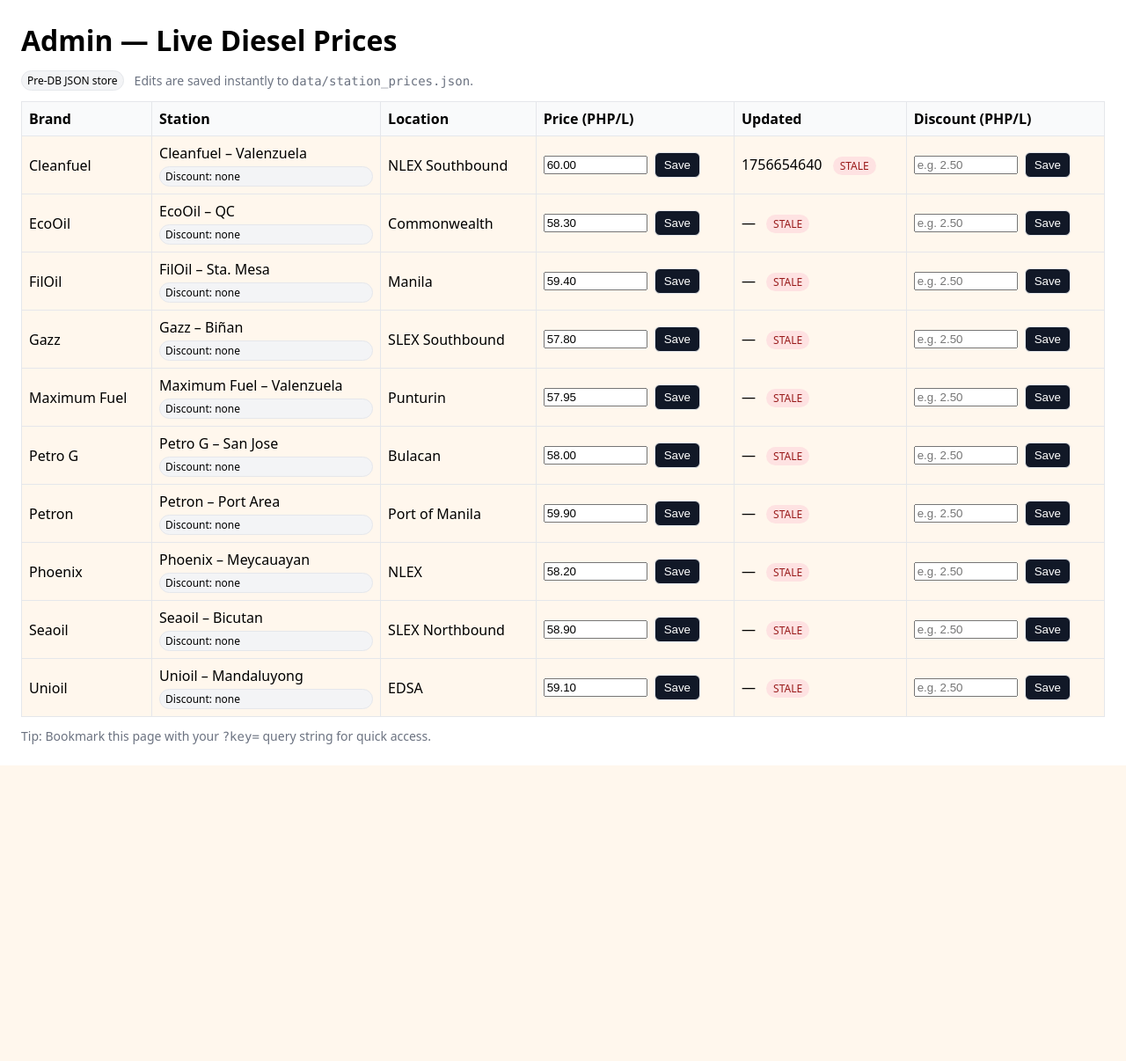
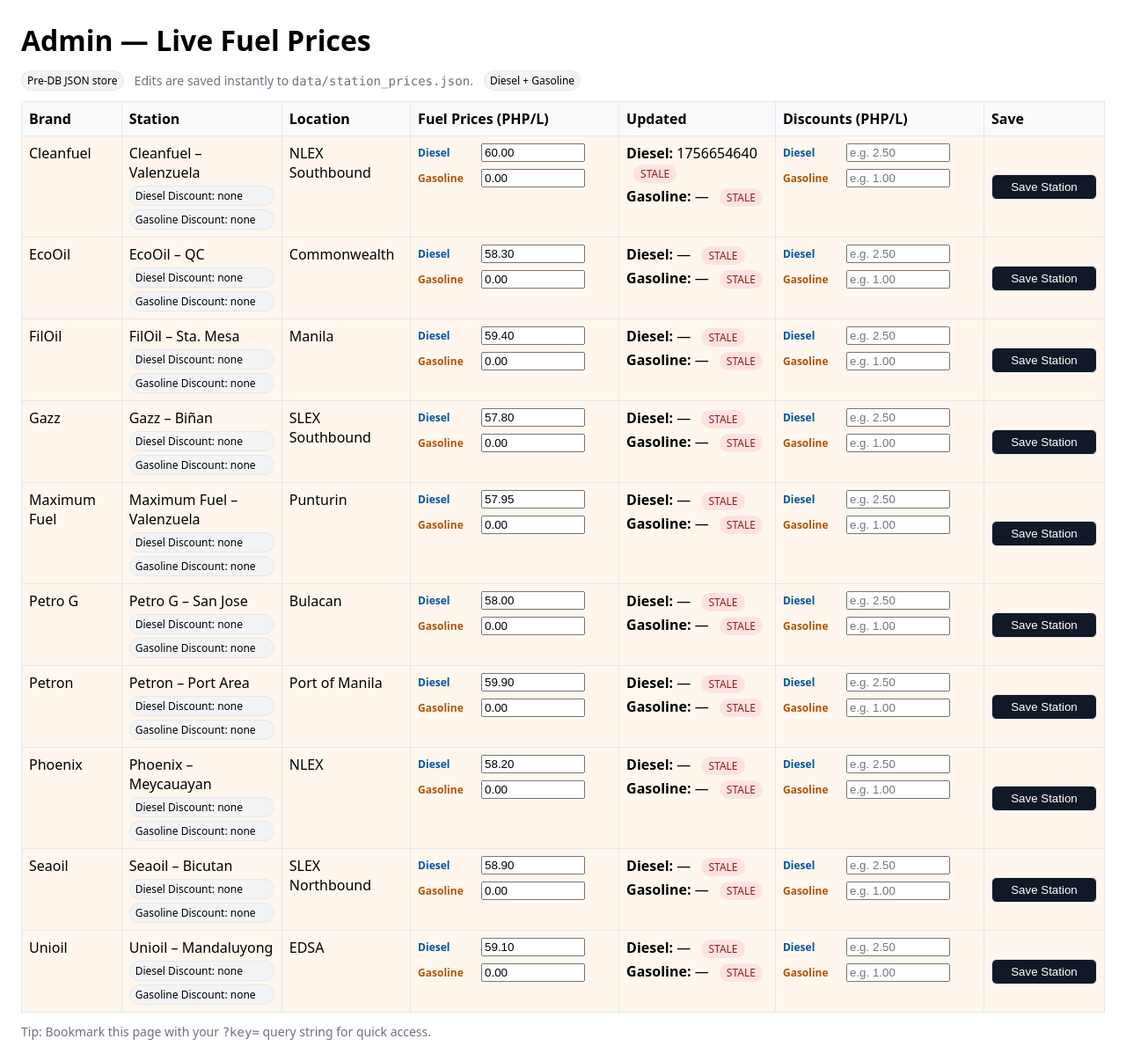
Before and after one commit to kayacohen/unifleet-v2-webapp, a Flask app: page /admin/prices?key=unifleet-admin in a window 1280 px wide. Shown: the whole page at 88% size. Before the commit the page ends 870 px from the top, so only its background shows below. Run offline with Flask 3, Linux system fonts and the light colour scheme.

Commit message:
stable: multi-fuel pricing + discounts + admin consolidation

```diff
--- a/main.py
+++ b/main.py
@@ -975,43 +975,71 @@ discount_store = DiscountStore()
 def admin_prices():
     if not _check_admin_key(request):
         return abort(403)
+
     stations = price_store.list_stations()
     stations = sorted(stations, key=lambda s: (s.get("brand",""), s.get("name","")))
     discounts = discount_store.get_all()
+
     return render_template("admin_prices.html", stations=stations, discounts=discounts)
+
 
 @app.route("/admin/prices/update", methods=["POST"])
 def admin_prices_update():
     if not _check_admin_key(request):
         return jsonify({"ok": False, "error": "forbidden"}), 403
+
     try:
         payload = request.get_json(force=True) or {}
+
         station_id = str(payload.get("station_id", "")).strip()
+        fuel_type = str(payload.get("fuel_type", "diesel")).strip().lower()
         new_price = float(payload.get("price", 0))
 
+        if fuel_type not in ("diesel", "gasoline"):
+            fuel_type = "diesel"
+
         before = price_store.get_station(station_id) or {}
-        old_price = before.get("price_php_per_liter")
+        before_fuel_prices = before.get("fuel_prices") or {}
+        before_fuel_info = before_fuel_prices.get(fuel_type) or {}
 
-        updated = price_store.set_price(station_id, new_price)
+        if fuel_type == "diesel":
+            old_price = before_fuel_info.get("price_php_per_liter", before.get("price_php_per_liter"))
+        else:
+            old_price = before_fuel_info.get("price_php_per_liter")
+
+        updated = price_store.set_fuel_price(station_id, fuel_type, new_price)
+
+        updated_fuel_prices = updated.get("fuel_prices") or {}
+        updated_fuel_info = updated_fuel_prices.get(fuel_type) or {}
+
+        updated_price = updated_fuel_info.get("price_php_per_liter")
+        updated_at = updated_fuel_info.get("updated_at")
 
         append_price_history(
             station_id=station_id,
             old_price=old_price,
-            new_price=updated["price_php_per_liter"],
-            updated_unix=updated["updated_at"]
+            new_price=updated_price,
+            updated_unix=updated_at
         )
 
         return jsonify({
             "ok": True,
             "station_id": station_id,
-            "price_php_per_liter": updated["price_php_per_liter"],
-            "updated_at": updated["updated_at"],
+            "fuel_type": fuel_type,
+            "price_php_per_liter": updated_price,
+            "updated_at": updated_at,
+
+            # Backward-compatible fields for existing frontend behavior
+            "diesel_price_php_per_liter": updated.get("price_php_per_liter"),
+            "diesel_updated_at": updated.get("updated_at"),
         })
+
     except KeyError as e:
         return jsonify({"ok": False, "error": str(e)}), 404
     except ValueError as e:
         return jsonify({"ok": False, "error": str(e)}), 400
-    except Exception:
+    except Exception as e:
+        print(f"⚠️ admin_prices_update error: {e}")
         return jsonify({"ok": False, "error": "server_error"}), 500
 
 # Read-only API for previews
@@ -1030,7 +1058,11 @@ def admin_discounts_update():
 
     key = request.args.get("key", "").strip()
     station = (request.form.get("station") or "").strip()
+    fuel_type = (request.form.get("fuel_type") or "").strip().lower()
     raw_value = (request.form.get("discount_per_liter") or "").strip()
+
+    if fuel_type not in ("diesel", "gasoline"):
+        fuel_type = None
 
     def _back():
         target = url_for("admin_prices")
@@ -1057,8 +1089,17 @@ def admin_discounts_update():
         return _back()
 
     try:
-        discount_store.set(station, value, actor="admin", reason="manual update")
-        flash(f"Saved discount {value:.2f} PHP/L for “{station}”.", "success")
+        discount_store.set(
+            station,
+            value,
+            actor="admin",
+            reason="manual update",
+            fuel_type=fuel_type
+        )
+
+        label = fuel_type.capitalize() if fuel_type else "Station"
+        flash(f"Saved {label} discount {value:.2f} PHP/L for “{station}”.", "success")
+
     except DiscountValueError as e:
         flash(str(e), "error")
     except Exception as e:
--- a/templates/admin_prices.html
+++ b/templates/admin_prices.html
@@ -3,16 +3,17 @@
 <html lang="en">
 <head>
   <meta charset="UTF-8">
-  <title>UniFleet — Admin: Live Prices</title>
+  <title>UniFleet — Admin: Live Fuel Prices</title>
   <meta name="viewport" content="width=device-width, initial-scale=1" />
   <style>
     body { font-family: system-ui, -apple-system, Segoe UI, Roboto, Arial, sans-serif; margin: 24px; }
     h1 { margin-bottom: 12px; }
     table { border-collapse: collapse; width: 100%; }
-    th, td { border: 1px solid #e5e7eb; padding: 8px; text-align: left; }
+    th, td { border: 1px solid #e5e7eb; padding: 8px; text-align: left; vertical-align: top; }
     th { background: #f9fafb; font-weight: 600; }
     tr:hover { background: #fcfcfc; }
     .price-input { width: 110px; }
+    .discount-input { width: 110px; }
     .btn { cursor: pointer; padding: 6px 10px; border: 1px solid #e5e7eb; border-radius: 6px; background: #111827; color: white; }
     .btn:disabled { background: #9ca3af; cursor: not-allowed; }
     .tag { font-size: 12px; padding: 2px 6px; border: 1px solid #e5e7eb; border-radius: 999px; background: #f3f4f6; }
@@ -21,31 +22,37 @@
     .muted { color: #6b7280; font-size: 14px; }
     .mono { font-family: ui-monospace, SFMono-Regular, Menlo, Monaco, Consolas, "Liberation Mono", monospace; }
 
-    /* stale indicators (existing) */
     .badge-stale {
       display: inline-block;
       padding: 2px 8px;
       border-radius: 9999px;
       font-size: 12px;
-      background: #FEE2E2; /* red-100 */
-      color: #991B1B;      /* red-800 */
+      background: #FEE2E2;
+      color: #991B1B;
       margin-left: 8px;
     }
+
     .stale-row {
-      background: #FFF7ED;  /* amber-50 */
+      background: #FFF7ED;
     }
 
-    /* discount UI helpers */
-    .discount-input { width: 110px; }
     .stack { display: flex; flex-direction: column; gap: 4px; }
     .badge { display: inline-block; padding: 2px 6px; border: 1px solid #e5e7eb; border-radius: 999px; background: #f3f4f6; font-size: 12px; }
+    .fuel-box { display: flex; flex-direction: column; gap: 8px; min-width: 220px; }
+    .fuel-row { display: flex; align-items: center; gap: 8px; flex-wrap: wrap; }
+    .fuel-label { font-size: 12px; font-weight: 700; color: #374151; min-width: 64px; }
+    .diesel-label { color: #0054a6; }
+    .gasoline-label { color: #b45309; }
+    .save-cell { text-align: center; vertical-align: middle; }
+    .save-station-btn { width: 120px; }
   </style>
 </head>
 <body>
-  <h1>Admin — Live Diesel Prices</h1>
+  <h1>Admin — Live Fuel Prices</h1>
   <div class="row" style="gap:12px; margin-bottom:12px;">
     <span class="tag">Pre-DB JSON store</span>
     <span class="muted">Edits are saved instantly to <span class="mono">data/station_prices.json</span>.</span>
+    <span class="tag">Diesel + Gasoline</span>
   </div>
 
   <table>
@@ -54,23 +61,49 @@
         <th>Brand</th>
         <th>Station</th>
         <th>Location</th>
-        <th>Price (PHP/L)</th>
+        <th>Fuel Prices (PHP/L)</th>
         <th>Updated</th>
-        <th>Discount (PHP/L)</th>
+        <th>Discounts (PHP/L)</th>
+        <th>Save</th>
       </tr>
     </thead>
     <tbody>
       {% for s in stations %}
-      {% set current_discount = (discounts.get(s.name) if discounts is defined and discounts else None) %}
-      <tr data-station-id="{{ s.id }}">
+      {% set diesel_info = (s.fuel_prices.diesel if s.fuel_prices is defined and s.fuel_prices and s.fuel_prices.diesel is defined else None) %}
+      {% set gasoline_info = (s.fuel_prices.gasoline if s.fuel_prices is defined and s.fuel_prices and s.fuel_prices.gasoline is defined else None) %}
+
+      {% set diesel_price = (diesel_info.price_php_per_liter if diesel_info else s.price_php_per_liter) %}
+      {% set gasoline_price = (gasoline_info.price_php_per_liter if gasoline_info else '') %}
+
+      {% set diesel_updated_at = (diesel_info.updated_at if diesel_info else s.updated_at) %}
+      {% set gasoline_updated_at = (gasoline_info.updated_at if gasoline_info else '') %}
+
+      {% set raw_discount = (discounts.get(s.name) if discounts is defined and discounts else None) %}
+      {% if raw_discount is mapping %}
+        {% set diesel_discount = raw_discount.get('diesel') %}
+        {% set gasoline_discount = raw_discount.get('gasoline') %}
+      {% else %}
+        {% set diesel_discount = raw_discount %}
+        {% set gasoline_discount = none %}
+      {% endif %}
+
+      <tr data-station-id="{{ s.id }}" data-station-name="{{ s.name }}">
         <td>{{ s.brand }}</td>
         <td>
           <div class="stack">
             <span>{{ s.name }}</span>
             <span class="badge">
-              Discount:
-              {% if current_discount is not none %}
-                {{ '%.2f'|format(current_discount) }} PHP/L
+              Diesel Discount:
+              {% if diesel_discount is not none %}
+                {{ '%.2f'|format(diesel_discount) }} PHP/L
+              {% else %}
+                none
+              {% endif %}
+            </span>
+            <span class="badge">
+              Gasoline Discount:
+              {% if gasoline_discount is not none %}
+                {{ '%.2f'|format(gasoline_discount) }} PHP/L
               {% else %}
                 none
               {% endif %}
@@ -79,32 +112,67 @@
         </td>
         <td>{{ s.location }}</td>
 
-        <!-- PRICE cell: input + Save button side-by-side -->
         <td>
-          <div class="row">
-            <input class="price-input" type="number" step="0.01" min="0.01" max="200"
-                   value="{{ '%.2f'|format(s.price_php_per_liter) }}" />
-            <button class="btn save-btn" type="button">Save</button>
+          <div class="fuel-box">
+            <div class="fuel-row">
+              <span class="fuel-label diesel-label">Diesel</span>
+              <input class="price-input diesel-price-input" type="number" step="0.01" min="0.01" max="200"
+                     value="{{ '%.2f'|format(diesel_price) }}" />
+            </div>
+
+            <div class="fuel-row">
+              <span class="fuel-label gasoline-label">Gasoline</span>
+              <input class="price-input gasoline-price-input" type="number" step="0.01" min="0.01" max="200"
+                     value="{% if gasoline_price not in [None, ''] %}{{ '%.2f'|format(gasoline_price) }}{% endif %}" />
+            </div>
           </div>
         </td>
 
         <td class="updated-at">
-          {% if s.updated_at and s.updated_at > 0 %}
-            {{ (s.updated_at * 1000) | datetimeformat if false else s.updated_at }}
+          <div class="stack">
+            <div>
+              <strong>Diesel:</strong>
+              <span class="diesel-updated-at">
+                {% if diesel_updated_at and diesel_updated_at > 0 %}
+                  {{ diesel_updated_at }}
                 {% else %}
                   —
                 {% endif %}
+              </span>
+            </div>
+            <div>
+              <strong>Gasoline:</strong>
+              <span class="gasoline-updated-at">
+                {% if gasoline_updated_at and gasoline_updated_at > 0 %}
+                  {{ gasoline_updated_at }}
+                {% else %}
+                  —
+                {% endif %}
+              </span>
+            </div>
+          </div>
         </td>
 
-        <!-- DISCOUNT cell: input + Save button (POST to discounts endpoint) -->
         <td>
-          <form action="{{ '/admin/discounts/update?key=' ~ (request.args.get('key') or '') }}" method="POST" class="row">
-            <input type="hidden" name="station" value="{{ s.name }}">
-            <input class="discount-input" type="number" step="0.01" min="0" name="discount_per_liter"
+          <div class="fuel-box">
+            <div class="fuel-row">
+              <span class="fuel-label diesel-label">Diesel</span>
+              <input class="discount-input diesel-discount-input" type="number" step="0.01" min="0"
                      placeholder="e.g. 2.50"
-                   value="{{ current_discount if current_discount is not none else '' }}" />
-            <button class="btn" type="submit">Save</button>
-          </form>
+                     value="{{ diesel_discount if diesel_discount is not none else '' }}" />
+            </div>
+
+            <div class="fuel-row">
+              <span class="fuel-label gasoline-label">Gasoline</span>
+              <input class="discount-input gasoline-discount-input" type="number" step="0.01" min="0"
+                     placeholder="e.g. 1.00"
+                     value="{{ gasoline_discount if gasoline_discount is not none else '' }}" />
+            </div>
+          </div>
+        </td>
+
+        <td class="save-cell">
+          <button class="btn save-station-btn" type="button">Save Station</button>
         </td>
       </tr>
       {% endfor %}
@@ -115,7 +183,6 @@
     Tip: Bookmark this page with your <span class="mono">?key=</span> query string for quick access.
   </p>
 
-  <!-- Flash payload (for toast bridge) -->
   <script id="flash-data" type="application/json">
     {{ get_flashed_messages(with_categories=true) | tojson }}
   </script>
@@ -123,7 +190,6 @@
   <div id="toast"></div>
 
   <script>
-    // Simple toast
     function toast(msg, ok=true) {
       const el = document.getElementById('toast');
       el.textContent = msg;
@@ -132,7 +198,6 @@
       setTimeout(() => el.style.opacity = 0, 1800);
     }
 
-    // Show any Flask flashes as toasts
     (function showFlashes() {
       try {
         const payload = document.getElementById('flash-data')?.textContent || '[]';
@@ -143,14 +208,11 @@
             toast(message, ok);
           });
         }
-      } catch (e) {
-        // ignore
-      }
+      } catch (e) {}
     })();
 
     const ADMIN_KEY = new URLSearchParams(location.search).get('key') || '';
 
-    // stale marking helpers (existing)
     const STALE_DAYS = 7;
     const NOW_SECS = () => Date.now() / 1000;
 
@@ -163,13 +225,15 @@
     }
 
     function markRowStaleIfNeeded(row) {
-      const cell = row.querySelector('.updated-at');
+      const dieselCell = row.querySelector('.diesel-updated-at');
+      const gasolineCell = row.querySelector('.gasoline-updated-at');
+
+      [dieselCell, gasolineCell].forEach(cell => {
         if (!cell) return;
         const raw = (cell.textContent || '').trim();
         const epoch = Number(raw);
-      clearStale(row, cell);
+        clearStale(null, cell);
 
-      // Never updated (—) or invalid -> stale
         if (!Number.isFinite(epoch) || epoch <= 0) {
           addStale(cell, row, 'Never updated');
           return;
@@ -179,6 +243,7 @@
         if (ageDays >= STALE_DAYS) {
           addStale(cell, row, `${Math.floor(ageDays)}d old`);
         }
+      });
     }
 
     function addStale(cell, row, titleText) {
@@ -190,34 +255,108 @@
       cell.appendChild(badge);
     }
 
-    // Initial pass on load
+    async function postJson(url, payload) {
+      const res = await fetch(url, {
+        method: 'POST',
+        headers: {'Content-Type': 'application/json'},
+        body: JSON.stringify(payload)
+      });
+      const data = await res.json();
+      if (!res.ok || !data.ok) {
+        throw new Error(data.error || 'Failed');
+      }
+      return data;
+    }
+
+    async function postForm(url, payload) {
+      const body = new URLSearchParams(payload);
+      const res = await fetch(url, {
+        method: 'POST',
+        headers: {'Content-Type': 'application/x-www-form-urlencoded'},
+        body: body.toString()
+      });
+
+      if (!res.ok) {
+        throw new Error('Failed');
+      }
+
+      return true;
+    }
+
     document.querySelectorAll('tbody tr').forEach(markRowStaleIfNeeded);
 
-    // PRICE Save handler (unchanged logic; button moved next to input)
-    document.querySelectorAll('.save-btn').forEach(btn => {
-      btn.addEventListener('click', async (e) => {
-        const row = e.target.closest('tr');
+    document.querySelectorAll('.save-station-btn').forEach(btn => {
+      btn.addEventListener('click', async () => {
+        const row = btn.closest('tr');
         const stationId = row.getAttribute('data-station-id');
-        const price = parseFloat(row.querySelector('.price-input').value);
-        const updatedCell = row.querySelector('.updated-at');
+        const stationName = row.getAttribute('data-station-name');
+
+        const dieselPrice = parseFloat(row.querySelector('.diesel-price-input').value);
+        const gasolinePrice = parseFloat(row.querySelector('.gasoline-price-input').value);
+        const dieselDiscount = parseFloat(row.querySelector('.diesel-discount-input').value);
+        const gasolineDiscount = parseFloat(row.querySelector('.gasoline-discount-input').value);
+
+        if (!Number.isFinite(dieselPrice) || dieselPrice <= 0) {
+          toast('Diesel price is required.', false);
+          return;
+        }
+
+        if (!Number.isFinite(gasolinePrice) || gasolinePrice <= 0) {
+          toast('Gasoline price is required.', false);
+          return;
+        }
+
+        if (!Number.isFinite(dieselDiscount) || dieselDiscount < 0) {
+          toast('Diesel discount is required. Use 0 if no discount.', false);
+          return;
+        }
+
+        if (!Number.isFinite(gasolineDiscount) || gasolineDiscount < 0) {
+          toast('Gasoline discount is required. Use 0 if no discount.', false);
+          return;
+        }
 
         btn.disabled = true;
+
         try {
-          const res = await fetch('/admin/prices/update?key=' + encodeURIComponent(ADMIN_KEY), {
-            method: 'POST',
-            headers: {'Content-Type': 'application/json'},
-            body: JSON.stringify({ station_id: stationId, price })
+          const dieselResult = await postJson('/admin/prices/update?key=' + encodeURIComponent(ADMIN_KEY), {
+            station_id: stationId,
+            fuel_type: 'diesel',
+            price: dieselPrice
           });
-          const data = await res.json();
-          if (!res.ok || !data.ok) throw new Error(data.error || 'Failed');
 
-          // Update epoch seconds in the cell
-          updatedCell.textContent = data.updated_at;
+          const gasolineResult = await postJson('/admin/prices/update?key=' + encodeURIComponent(ADMIN_KEY), {
+            station_id: stationId,
+            fuel_type: 'gasoline',
+            price: gasolinePrice
+          });
 
-          // Re-evaluate stale state for this row
+          await postForm('/admin/discounts/update?key=' + encodeURIComponent(ADMIN_KEY), {
+            station: stationName,
+            fuel_type: 'diesel',
+            discount_per_liter: dieselDiscount
+          });
+
+          await postForm('/admin/discounts/update?key=' + encodeURIComponent(ADMIN_KEY), {
+            station: stationName,
+            fuel_type: 'gasoline',
+            discount_per_liter: gasolineDiscount
+          });
+
+          const dieselUpdatedCell = row.querySelector('.diesel-updated-at');
+          const gasolineUpdatedCell = row.querySelector('.gasoline-updated-at');
+
+          if (dieselUpdatedCell && dieselResult.updated_at) {
+            dieselUpdatedCell.textContent = dieselResult.updated_at;
+          }
+
+          if (gasolineUpdatedCell && gasolineResult.updated_at) {
+            gasolineUpdatedCell.textContent = gasolineResult.updated_at;
+          }
+
           markRowStaleIfNeeded(row);
+          toast('Saved station ✔');
 
-          toast('Saved ✔');
         } catch (err) {
           console.error(err);
           toast('Save failed: ' + err.message, false);
```
Also changed, not shown: price_store.py (+224 -16 lines). Lines whose indentation alone changed are shown as unchanged.
